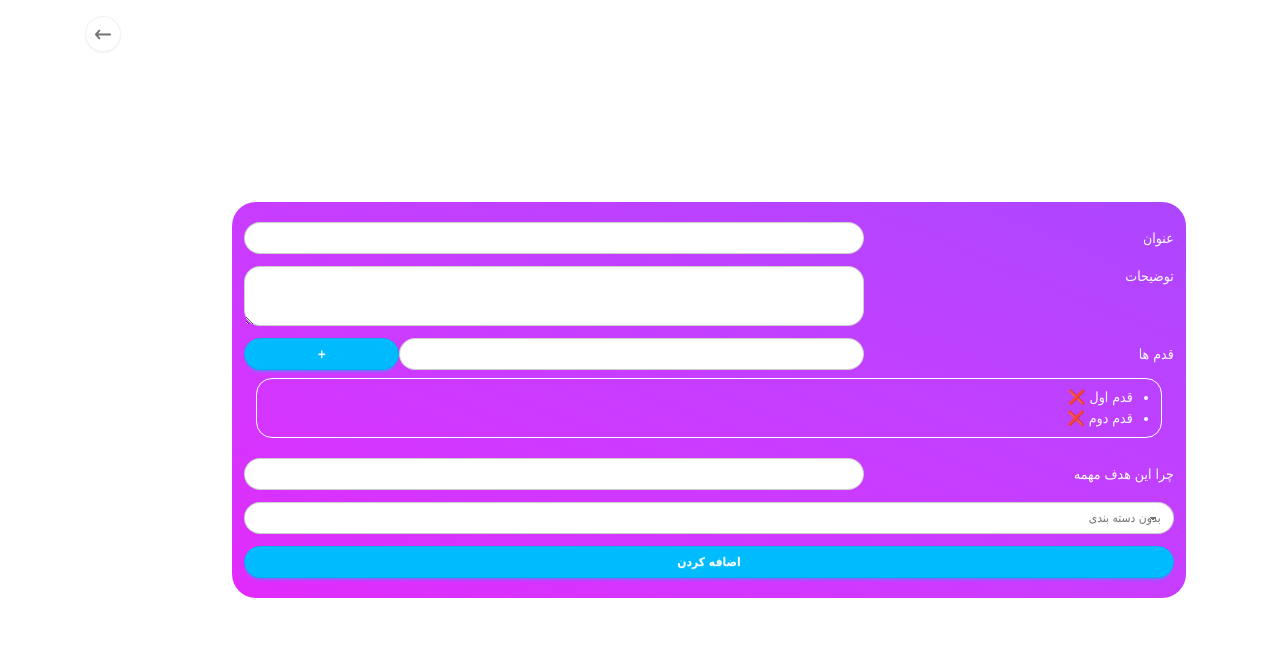
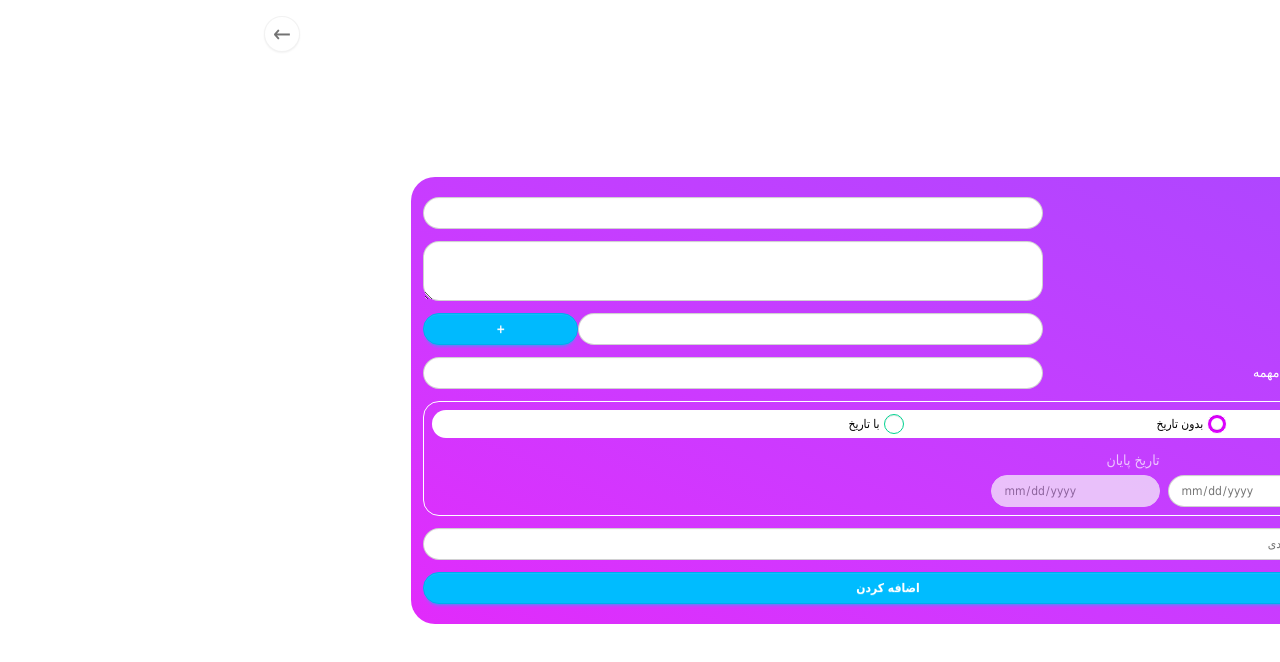
Before and after one commit to amirhossein6507/Planova, a React (Vite) app: page /#/add-longTrem in a window 1280 px wide. Shown: the top 662 px of the page. Built offline with nearby package versions, Linux system fonts and the light colour scheme.

Commit message:
fix form add long trem

```diff
--- a/src/contexts/GoalsContext.jsx
+++ b/src/contexts/GoalsContext.jsx
@@ -94,6 +94,10 @@ const GoalsProvider = ({ children }) => {
     setLongTremItem((cur) => [...cur, goal]);
   };
 
+  const deleteLongTremGoal = (id) => {
+    setLongTremItem((goals) => goals.filter((goal) => goal.id !== id));
+  };
+
   useEffect(() => {
     localStorage.setItem("daily-goals", JSON.stringify(dailyItem));
   }, [dailyItem]);
@@ -119,6 +123,7 @@ const GoalsProvider = ({ children }) => {
         setLongTremItem,
         getDataLongGoal,
         addLongTremItem,
+        deleteLongTremGoal,
       }}
     >
       {children}
--- a/src/index.css
+++ b/src/index.css
@@ -41,6 +41,12 @@ body {
   margin: 0 auto;
 }
 
+:checked {
+  background-color: #d0f;
+  color: white;
+  border-radius: 200px;
+}
+
 .background-comingsoon {
   display: flex;
   justify-content: center;
--- a/src/pages/Tools/AddItemLongTrem.jsx
+++ b/src/pages/Tools/AddItemLongTrem.jsx
@@ -3,13 +3,25 @@ import ButtonBack from "../../components/ButtonBack";
 import { useGoalsContext } from "../../contexts/GoalsContext";
 import { useNavigate } from "react-router";
 
+const formatDate = (date) => {
+  const dateForemted = Intl.DateTimeFormat("en", {
+    day: "2-digit",
+    month: "2-digit",
+    year: "numeric",
+  }).format(date);
+
+  return dateForemted.split("/").reverse().join("-");
+};
+
 function AddItemLongTrem() {
   const { addLongTremItem } = useGoalsContext();
   const [title, setTitle] = useState("");
   const [description, setDescription] = useState("");
-  const [steps, setSteps] = useState(["قدم اول", "قدم دوم"]);
+  const [steps, setSteps] = useState([]);
   const [whyTarget, setWhyTarget] = useState("");
   const [category, setCategory] = useState("none");
+  const [createDate, setCreateDate] = useState(formatDate(new Date()));
+  const [selectDateOption, setSelectDateOption] = useState("no-date");
   const itemStep = useRef();
   const navigate = useNavigate();
 
@@ -26,7 +38,7 @@ function AddItemLongTrem() {
       description,
       category,
       timer: 1000,
-      createDate: "1404/04/04",
+      createDate,
       whyTarget,
       steps,
       checked: false,
@@ -82,10 +94,11 @@ function AddItemLongTrem() {
             >
               +
             </button>
+            {steps.length !== 0 && (
               <ul className="w-full list list-disc px-7 py-2 my-2 mx-3 border rounded-2xl">
-              {steps.map((item) => {
+                {steps.map((item, index) => {
                   return (
-                  <li>
+                    <li key={index}>
                       {item}{" "}
                       <button
                         onClick={() =>
@@ -98,6 +111,7 @@ function AddItemLongTrem() {
                   );
                 })}
               </ul>
+            )}
           </div>
           <div className="w-full flex items-center">
             <label className="w-4/12" htmlFor="">
@@ -110,6 +124,56 @@ function AddItemLongTrem() {
               onChange={(e) => setWhyTarget(e.target.value)}
               required
             />
+          </div>
+          <div className="border border-white rounded-2xl p-2">
+            <div className="flex gap-3 mb-3 bg-white rounded-full">
+              <div className="bg-white rounded-full px-3 py-1 text-black flex justify-center items-center gap-1 w-4/12 text-[12px]">
+                <input
+                  type="radio"
+                  id="no-date"
+                  name="select-date-option"
+                  className="radio radio-sm radio-success"
+                  checked={selectDateOption == "no-date" ? true : false}
+                  value="no-date"
+                  onChange={(e) => setSelectDateOption(e.target.value)}
+                />
+                <label htmlFor="no-date">بدون تاریخ</label>
+              </div>
+              <div className="bg-white rounded-full px-3 py-1 text-black flex justify-center items-center gap-1 w-4/12 text-[12px]">
+                <input
+                  type="radio"
+                  id="yes-date"
+                  name="select-date-option"
+                  className="radio radio-sm radio-success"
+                  checked={selectDateOption == "yes-date" ? true : false}
+                  value="yes-date"
+                  onChange={(e) => setSelectDateOption(e.target.value)}
+                />
+                <label htmlFor="yes-date">با تاریخ</label>
+              </div>
+            </div>
+            <div className="flex gap-2">
+              <div>
+                <label htmlFor="">تاریخ شروع</label>
+                <input
+                  type="date"
+                  className="input input-sm rounded-full grow text-neutral-500 mt-1"
+                  value={createDate}
+                  onChange={(e) => setCreateDate(e.target.value)}
+                />
+              </div>
+              <div
+                className={`${selectDateOption == "no-date" ? "opacity-70" : ""}`}
+              >
+                <label htmlFor="">تاریخ پایان</label>
+                <input
+                  type="date"
+                  className="input input-sm rounded-full grow text-neutral-500 mt-1"
+                  onChange={(e) => console.log(e.target.value)}
+                  disabled={selectDateOption == "no-date" && true}
+                />
+              </div>
+            </div>
           </div>
           <div className="w-full flex">
             <select
--- a/src/pages/Tools/LongTremShow.jsx
+++ b/src/pages/Tools/LongTremShow.jsx
@@ -1,18 +1,20 @@
-import { useParams } from "react-router";
+import { useNavigate, useParams } from "react-router";
 import ButtonBack from "../../components/ButtonBack";
 import { useGoalsContext } from "../../contexts/GoalsContext";
 import { useEffect, useState } from "react";
 
 function LongTremShow() {
   const { id } = useParams();
-  const { getDataLongGoal } = useGoalsContext();
+  const { getDataLongGoal, deleteLongTremGoal } = useGoalsContext();
   const [goal, setGoal] = useState({});
+  const navigate = useNavigate();
 
   useEffect(() => {
     setGoal(getDataLongGoal(id));
   }, [getDataLongGoal, id]);
 
-  console.log(goal);
+  const showStep = goal.steps?.length;
+  console.log(showStep);
 
   return (
     <div className="relative p-4">
@@ -32,13 +34,16 @@ function LongTremShow() {
         </h4>
       </div>
 
-      <div className="flex flex-col gap-4">
+      <div className="flex flex-col gap-4 pt-3">
+        {goal.description && (
           <div className="border-r border-[#e0f] pr-2">
             <h4 className="text-neutral-500">توضیحات</h4>
             <p className="text-neutral-400 text-[13px] text-justify leading-6">
               {goal?.description}
             </p>
           </div>
+        )}
+        {showStep !== 0 && (
           <div className="border-r border-[#e0f] pr-2">
             <h4 className="text-neutral-500">قدم ها</h4>
             <ul className="text-neutral-400 text-[13px] text-justify leading-6 list-disc pr-4">
@@ -47,12 +52,27 @@ function LongTremShow() {
               ))}
             </ul>
           </div>
+        )}
+        {goal.whyTarget && (
           <div className="border-r border-[#e0f] pr-2">
             <h4 className="text-neutral-500">چرا این هدف برات مهمه؟</h4>
             <p className="text-neutral-400 text-[13px] text-justify leading-6">
               {goal?.whyTarget}
             </p>
           </div>
+        )}
+      </div>
+      <div className="flex flex-row-reverse gap-2 pt-5">
+        <button
+          className="btn btn-sm btn-error"
+          onClick={() => {
+            deleteLongTremGoal(goal.id);
+            navigate("/home/long-trem");
+          }}
+        >
+          🗑️
+        </button>
+        <button className="btn btn-sm btn-warning">✏️</button>
       </div>
     </div>
   );
```
Lines whose indentation alone changed are shown as unchanged.
